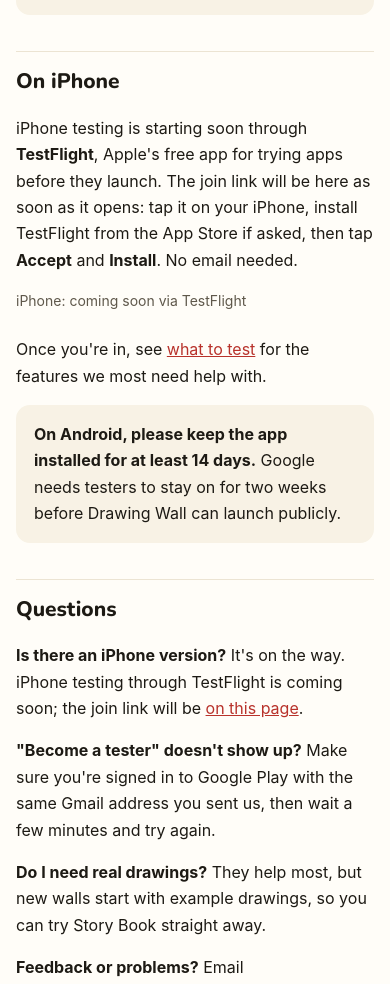
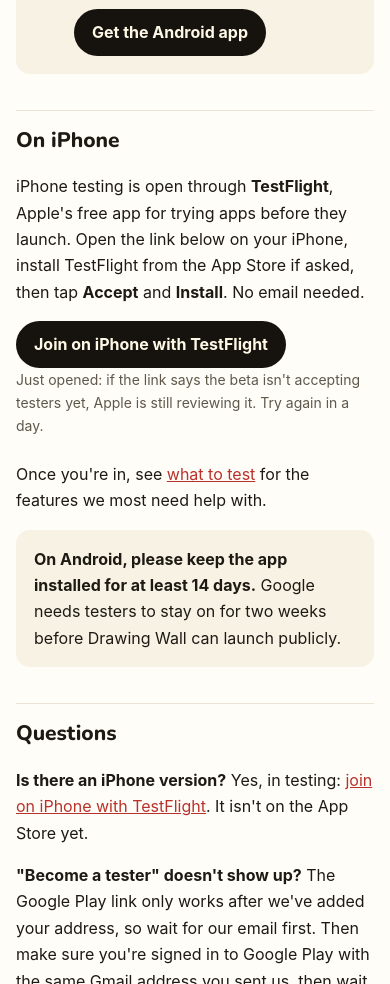
Before and after one commit to tarynmaloney5-ui/drawingwall-site, a plain HTML site: page testers.html in a window 390 px wide. Shown: the part 1016-2000 px from the top of the page. Drawn offline with nearby package versions, Linux system fonts and the light colour scheme.

Commit message:
Tester pages: iPhone (TestFlight) and Android (Google Play) links from App Store Connect and Play Console
Co-Authored-By: Claude Opus 5.5 <noreply@anthropic.com>

```diff
--- a/testers.html
+++ b/testers.html
@@ -31,7 +31,7 @@
 <header><img src="icon.png" alt=""><a href="./">Drawing Wall</a></header>
 
 <h1>Become a tester</h1>
-<p class="meta">Android · iPhone soon · Free · Takes about a minute</p>
+<p class="meta">Android · iPhone · Free · Takes about a minute</p>
 
 <p>Use Drawing Wall before it launches and help shape it. Testers get the newest features first, and your feedback goes straight to the person building it.</p>
 
@@ -50,12 +50,14 @@
 <li>
   <h2>Install from Google Play</h2>
   <p>Open the link on your phone (or on a computer signed in to the same account), tap <strong>Become a tester</strong>, then download Drawing Wall from Google Play. Create your account in the app to get started.</p>
+  <a class="button" href="https://play.google.com/apps/testing/com.drawingwall.app" target="_blank" rel="noopener">Get the Android app</a>
 </li>
 </ol>
 
 <h2 id="iphone">On iPhone</h2>
-<p>iPhone testing is starting soon through <strong>TestFlight</strong>, Apple's free app for trying apps before they launch. The join link will be here as soon as it opens: tap it on your iPhone, install TestFlight from the App Store if asked, then tap <strong>Accept</strong> and <strong>Install</strong>. No email needed.</p>
-<p class="meta">iPhone: coming soon via TestFlight</p>
+<p>iPhone testing is open through <strong>TestFlight</strong>, Apple's free app for trying apps before they launch. Open the link below on your iPhone, install TestFlight from the App Store if asked, then tap <strong>Accept</strong> and <strong>Install</strong>. No email needed.</p>
+<a class="button" href="https://testflight.apple.com/join/SAHUXmFn">Join on iPhone with TestFlight</a>
+<p class="meta">Just opened: if the link says the beta isn't accepting testers yet, Apple is still reviewing it. Try again in a day.</p>
 
 <p>Once you're in, see <a href="testing.html">what to test</a> for the features we most need help with.</p>
 
@@ -64,8 +66,8 @@
 </div>
 
 <h2>Questions</h2>
-<p><strong>Is there an iPhone version?</strong> It's on the way. iPhone testing through TestFlight is coming soon; the join link will be <a href="#iphone">on this page</a>.</p>
-<p><strong>"Become a tester" doesn't show up?</strong> Make sure you're signed in to Google Play with the same Gmail address you sent us, then wait a few minutes and try again.</p>
+<p><strong>Is there an iPhone version?</strong> Yes, in testing: <a href="#iphone">join on iPhone with TestFlight</a>. It isn't on the App Store yet.</p>
+<p><strong>"Become a tester" doesn't show up?</strong> The Google Play link only works after we've added your address, so wait for our email first. Then make sure you're signed in to Google Play with the same Gmail address you sent us, then wait a few minutes and try again.</p>
 <p><strong>Do I need real drawings?</strong> They help most, but new walls start with example drawings, so you can try Story Book straight away.</p>
 <p><strong>Feedback or problems?</strong> Email <a href="mailto:tarynmaloney5@gmail.com?subject=Drawing%20Wall%20tester%20feedback">tarynmaloney5@gmail.com</a>.</p>
 
```
Also changed, not shown: index.html (+5 -5 lines).
